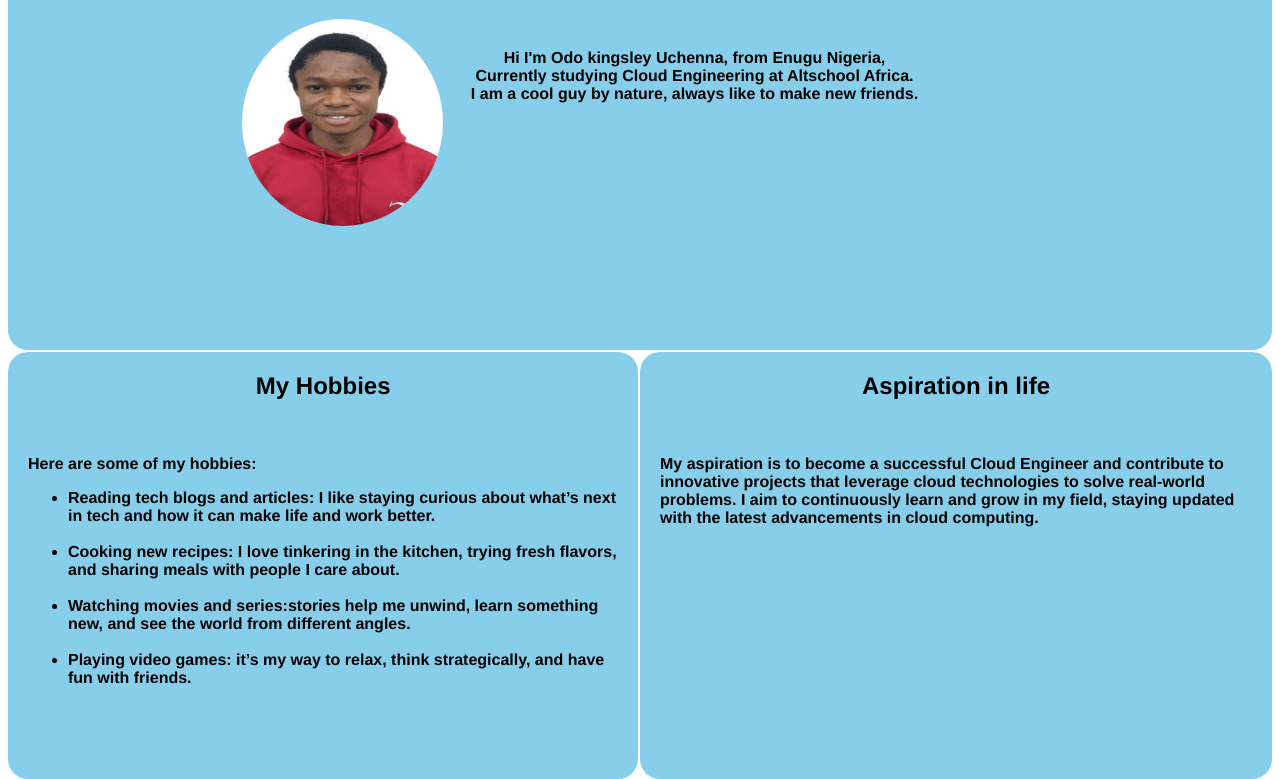
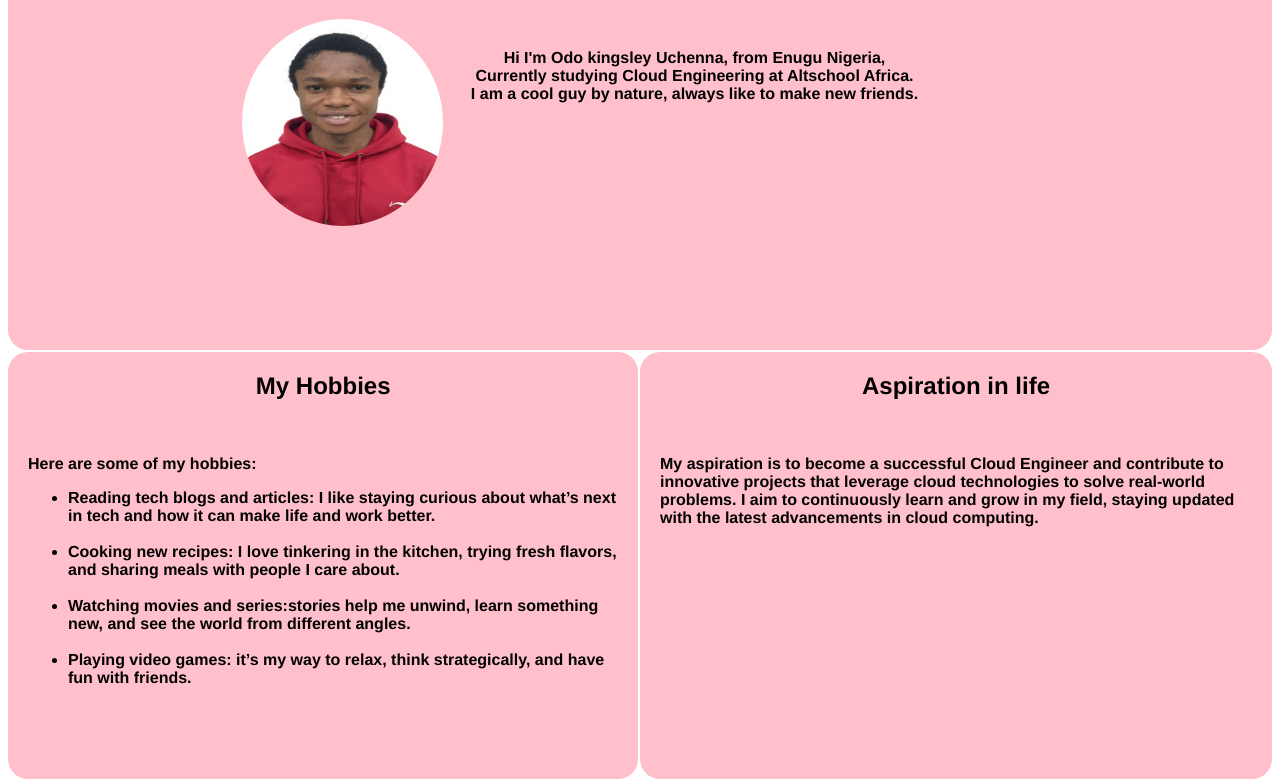
Before and after one commit to ucking480/grid-project, a plain HTML site: page index.html in a window 1280 px wide. Shown: the part 178-957 px from the top of the page. Drawn offline with Linux system fonts and the light colour scheme.

Commit message:
Update styles.css

```diff
--- a/css/styles.css
+++ b/css/styles.css
@@ -33,7 +33,7 @@ body {
 /*profile set*/
 header {
   grid-area: header;
-  background: skyblue;
+  background: pink;
   height: 65vh;
   border-radius: var(--main-redius);
 }
@@ -63,7 +63,7 @@ img {
 /*my hobby set*/
 aside {
   grid-area: aside;
-  background: skyblue;
+  background: pink;
   border-radius: var(--main-redius);
 }
 
@@ -83,7 +83,7 @@ aside {
 /*aspiration set*/
 main {
   grid-area: main;
-  background: skyblue;
+  background: pink;
   border-radius: var(--main-redius);
 }
 
```
